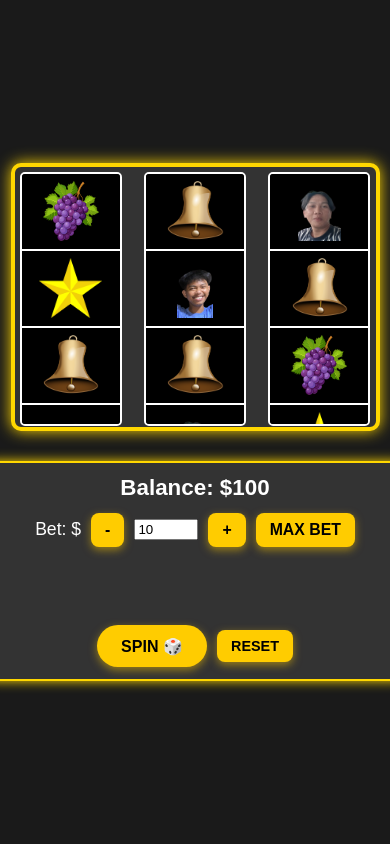
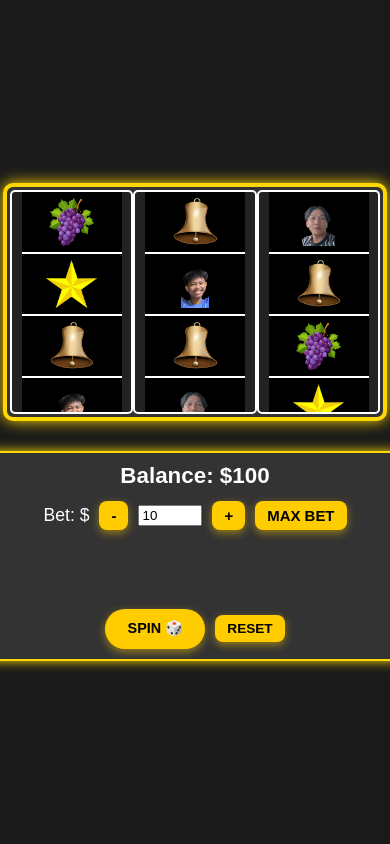
Before and after one commit to Asedekonncimotor14022/web-game, a plain HTML site: page index.html in a window 390 px wide. Drawn offline with Linux system fonts and the light colour scheme.

Commit message:
Update tampilan mobile

```diff
--- a/index.html
+++ b/index.html
@@ -166,40 +166,47 @@ button:active {
 /* ======= Responsive Design for Mobile ======= */
 @media (max-width: 480px) {
     .slot-machine {
-        width: 90%;
-        height: 250px;
+        width: 95%;
+        height: auto;
+        flex-direction: row;
+        padding: 3px;
     }
 
     .reel {
-        width: 28%;
+        flex-grow: 1;
+        height: 220px;
     }
 
     .symbol {
-        width: 100%;
-        height: 75px;
+        height: 60px;
     }
 
     .symbol img {
         width: 80%;
         height: 80%;
-        object-fit: contain;
     }
 
     .controls {
-        padding: 12px;
+        padding: 10px;
+    }
+
+    .bottom-controls {
+        flex-wrap: wrap;
+        justify-content: center;
     }
 
     button {
-        font-size: 0.9em;
-        padding: 8px 14px;
+        font-size: 0.85em;
+        padding: 6px 12px;
     }
 
     .spin-button {
-        width: 110px;
-        font-size: 1em;
-        height: 42px;
+        width: 100px;
+        font-size: 0.9em;
+        height: 40px;
     }
 }
+
 
     </style>
 </head>
```
